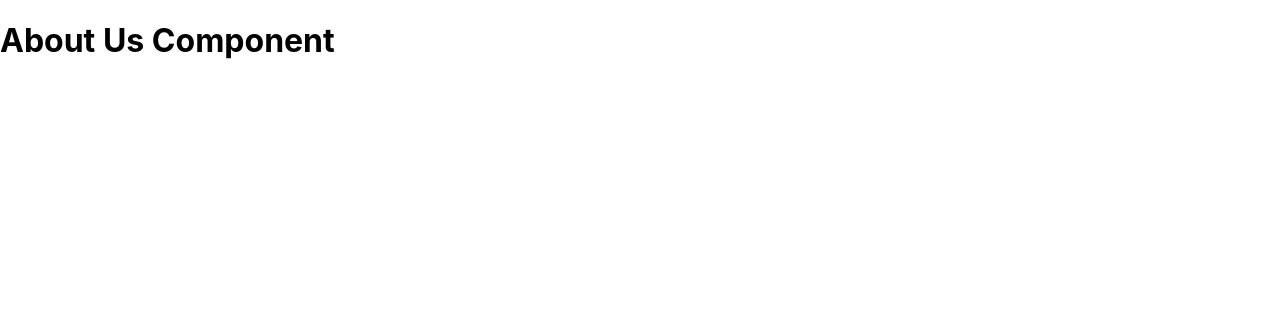
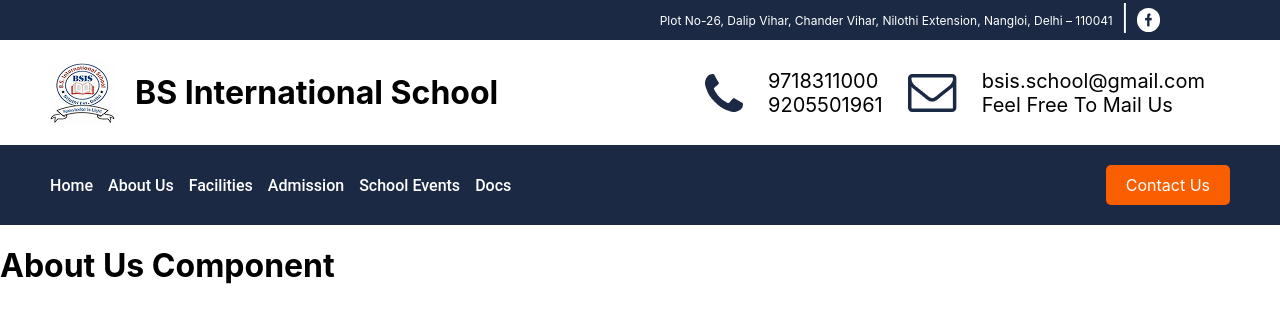
Before and after one commit to souravsharma-dev/react-School-Website, a React (Create React App) app: page /AboutUs in a window 1280 px wide. Shown: the top 322 px of the page. Built offline with nearby package versions, Linux system fonts and the light colour scheme.

Commit message:
Linking of the navigation

```diff
--- a/src/Components/AboutUs.jsx
+++ b/src/Components/AboutUs.jsx
@@ -1,7 +1,12 @@
+import Navbar from "./Navbar";
+
 const AboutUs = () => {
     return (
         <div>
-            <h1>About Us Component</h1>
+            <Navbar />
+            <div>
+                <h1>About Us Component</h1>
+            </div>
         </div>
     )
 }
--- a/src/Components/Navbar.jsx
+++ b/src/Components/Navbar.jsx
@@ -1,3 +1,5 @@
+import { Link } from 'react-router-dom'
+
 const Navbar = () => {
     return (
 
@@ -49,7 +51,6 @@ const Navbar = () => {
         {/* Main Navbar Section */}
 
         <div style={{
-            height: '184px',
             display: 'flex',
             flexDirection: 'column',
             alignItems: 'center',
@@ -60,6 +61,9 @@ const Navbar = () => {
             <div style={{
                 display: "flex",
                 justifyContent: "space-between",
+                alignItems: "center",
+                width: '100%',
+                height: '65px',
 
             }}>
                 <div style={{
@@ -124,12 +128,80 @@ const Navbar = () => {
 
                 </div>
 
-                <div style={{
-                        background: "blue"
-                    }}>
-                    <h1>Admission Open for 2024-25</h1>
+            </div>
+
+
+                    {/* Navigation Links */}
+             <div style={{
+                        display: "flex",
+                        padding: "20px 50px",
+                        justifyContent: "space-between",
+                        alignItems: "center",
+                        backgroundColor: '#1B2945',
+                        textDecoration: 'none',
+                        }}>
+
+                        <div style={{
+                            display: 'flex',
+                            alignItems: 'center',
+                            gap: '15px',
+                            /* Text Medium - 16 */
+                            fontFamily: 'Roboto',
+                            fontSize: '16px',
+                            fontStyle: 'normal',
+                            fontWeight: 500,
+                            lineHeight: 'normal',
+                        }}>
+                   <Link to='/' style={
+                    {
+                        textDecoration: "none",
+                    color: 'white'
+                }
+                   }>Home </Link>
+                   <Link to='/AboutUs' style={
+                    {
+                        textDecoration: "none",
+                    color: 'white'
+                }
+                   }>About Us</Link>
+                   <Link to='/facilities' style={
+                    {
+                        textDecoration: "none",
+                    color: 'white'
+                }
+                   }>Facilities</Link>
+                   <Link to='/admission'style={
+                    {
+                        textDecoration: "none",
+                    color: 'white'
+                }
+                   }>Admission</Link>
+                   <Link to='/schoolevents'style={
+                    {
+                        textDecoration: "none",
+                    color: 'white'
+                }
+                   }>School Events</Link>
+                   <Link to='/docs'style={
+                    {
+                        textDecoration: "none",
+                    color: 'white'
+                }
+                   }>Docs</Link>
                     </div>
-            </div></>
+
+                   <Link to='/contactus' style={
+                    {
+                        textDecoration: "none",
+                    color: 'white',
+                    padding: '10px 20px',
+                    backgroundColor: '#F95F00',
+                    borderRadius: '5px',
+                }
+                   }>Contact Us</Link>
+                    </div>
+
+                    </>
     )
 }
 
```
